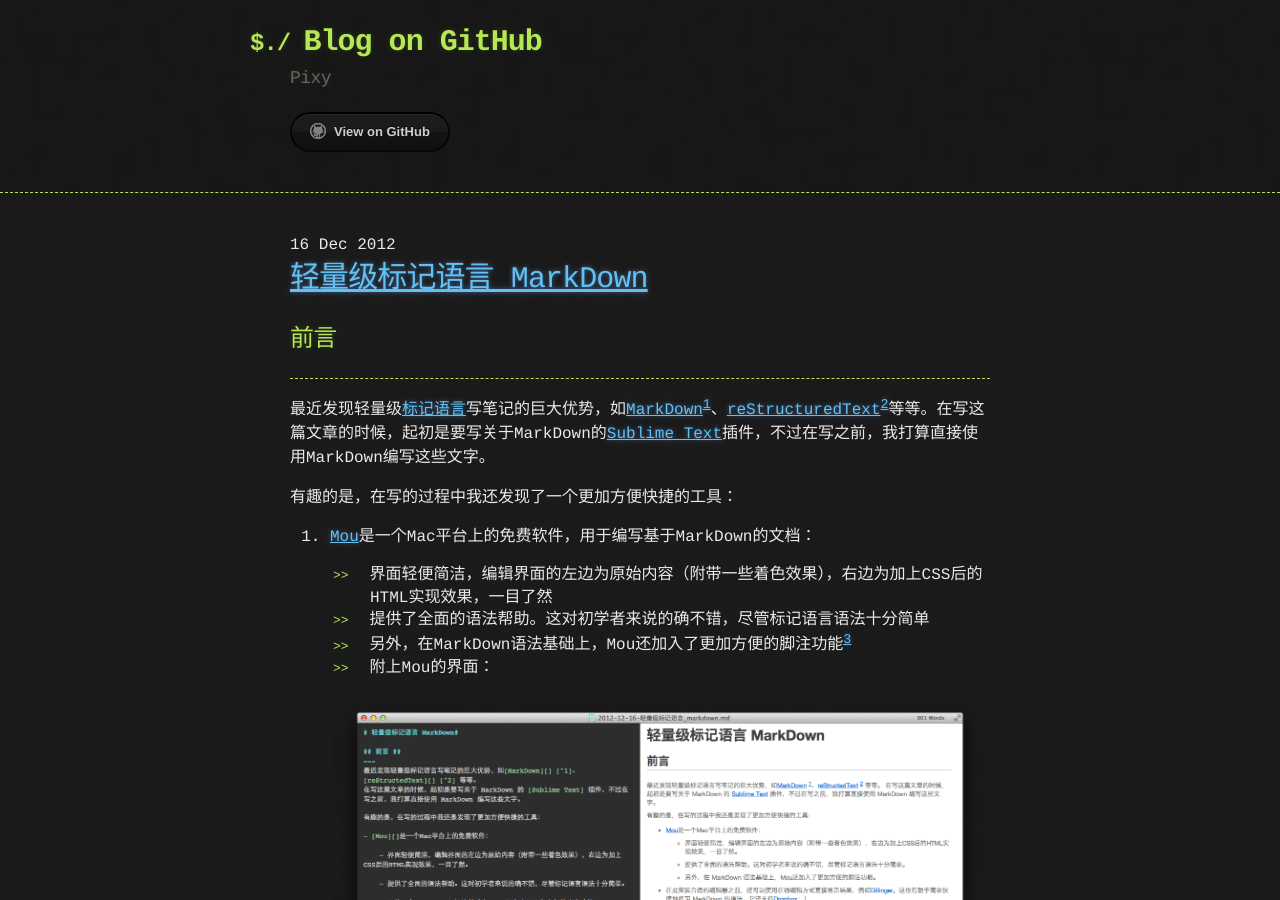
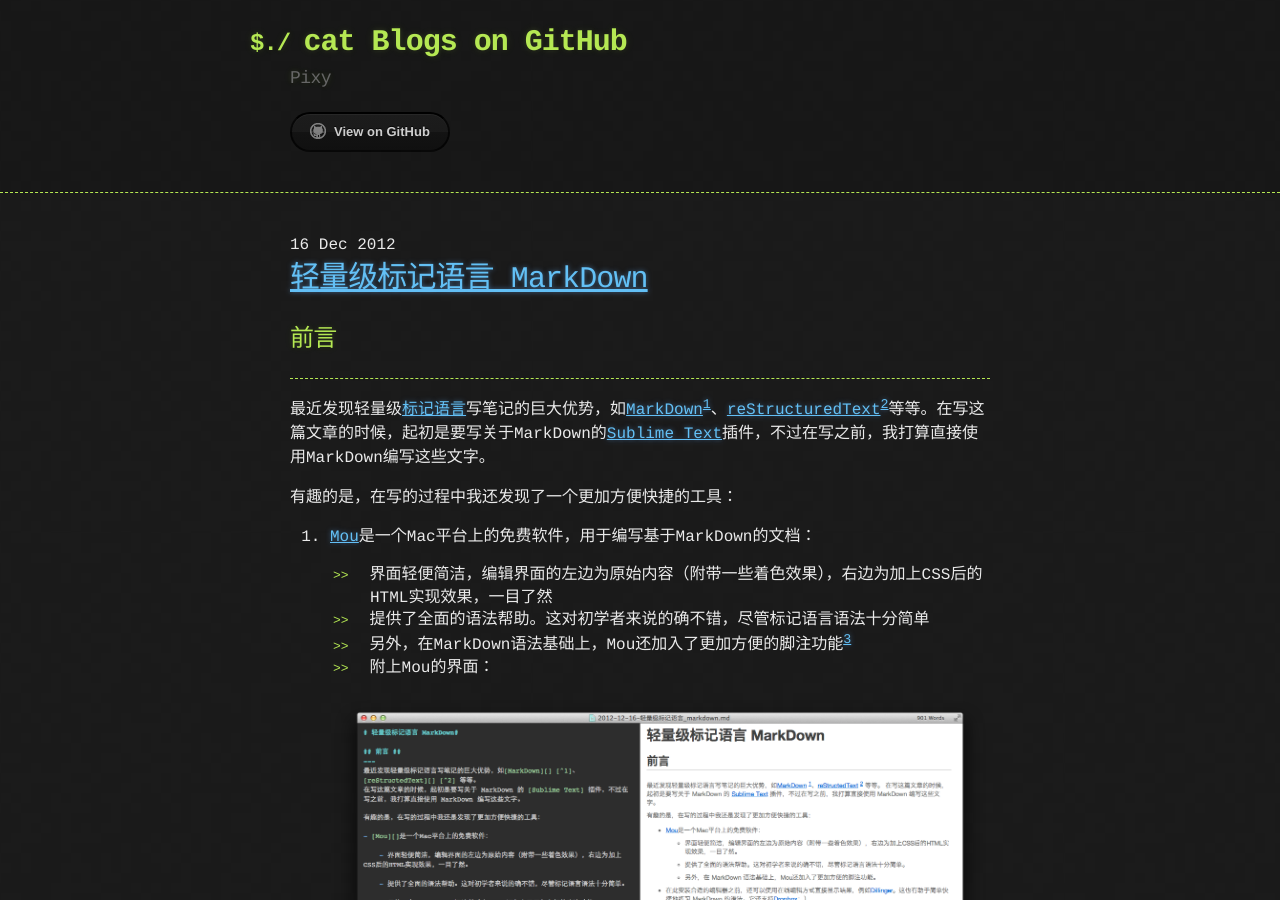
Before and after one commit to pixystone/pixystone.github.com, a Jekyll site: the page built from index.html, in a window 1280 px wide and 900 px high. Built offline with Jekyll 4.4.1, drawn with Linux system fonts in a browser that asks for light colours.

Commit message:
title change

```diff
--- a/_layouts/master.html
+++ b/_layouts/master.html
@@ -9,7 +9,7 @@
   <body>
     <header>
       <div class="container">
-        <h1>Blog on GitHub</h1>
+        <h1>cat Blogs on GitHub</h1>
         <h2>Pixy</h2>
 
         <section id="downloads">
```
